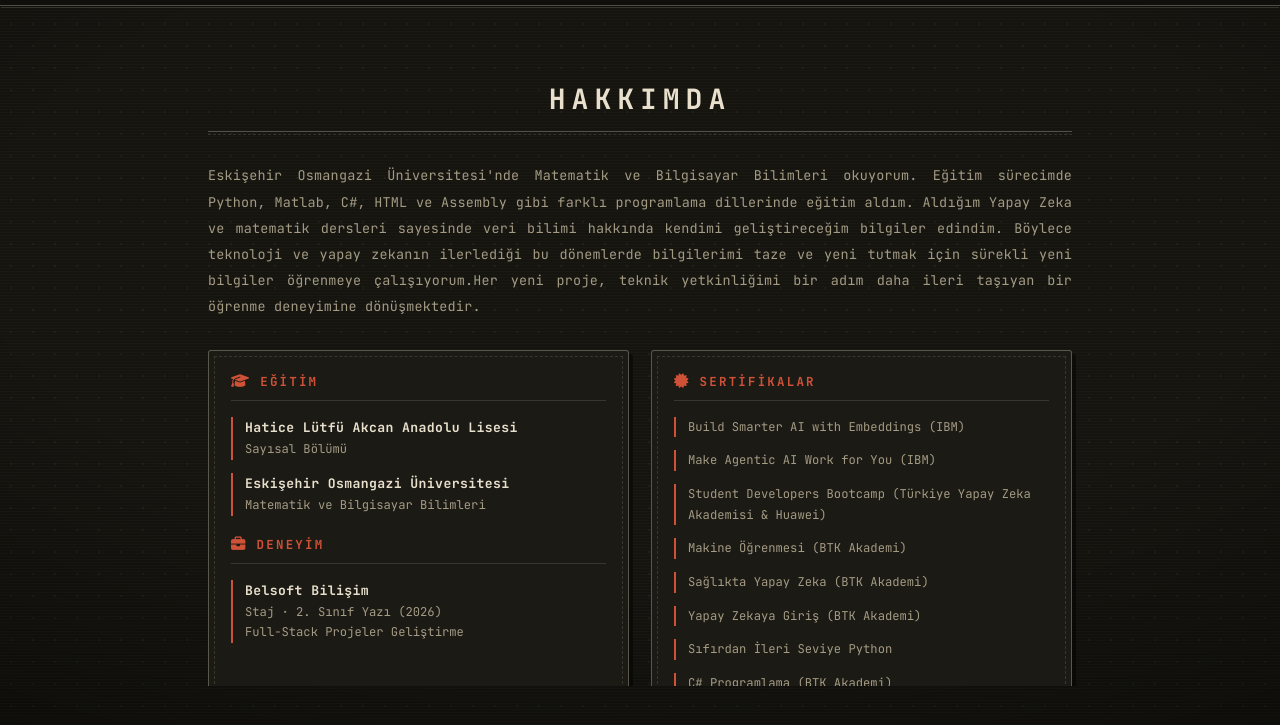
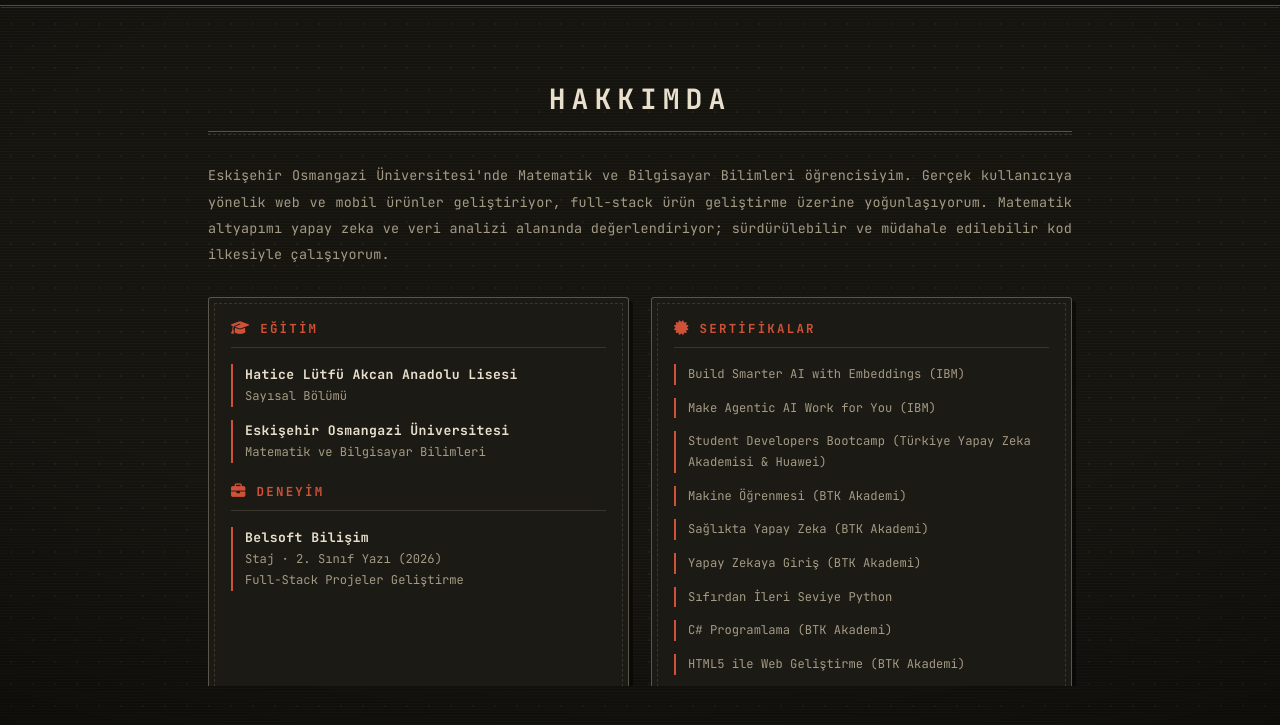
Before and after one commit to ademucar/ademucar-site, a website: page public/hakkimda.html in a window 1280 px wide. Shown: the part 75-800 px from the top of the page. Drawn offline with Linux system fonts and the light colour scheme.

Commit message:
Update hakkimda.html

```diff
--- a/public/hakkimda.html
+++ b/public/hakkimda.html
@@ -61,7 +61,9 @@
 
             <div class="about-content">
                 <div class="about-text">
-                    <p>Eskişehir Osmangazi Üniversitesi'nde Matematik ve Bilgisayar Bilimleri okuyorum. Eğitim sürecimde Python, Matlab, C#, HTML ve Assembly gibi farklı programlama dillerinde eğitim aldım. Aldığım Yapay Zeka ve matematik dersleri sayesinde veri bilimi hakkında kendimi geliştireceğim bilgiler edindim. Böylece teknoloji ve yapay zekanın ilerlediği bu dönemlerde bilgilerimi taze ve yeni tutmak için sürekli yeni bilgiler öğrenmeye çalışıyorum.Her yeni proje, teknik yetkinliğimi bir adım daha ileri taşıyan bir öğrenme deneyimine dönüşmektedir.</p>
+                    <p>Eskişehir Osmangazi Üniversitesi'nde Matematik ve Bilgisayar Bilimleri öğrencisiyim. Gerçek kullanıcıya yönelik web ve mobil ürünler geliştiriyor,
+                    full-stack ürün geliştirme üzerine yoğunlaşıyorum. Matematik altyapımı yapay zeka ve veri analizi alanında
+                    değerlendiriyor; sürdürülebilir ve müdahale edilebilir kod ilkesiyle çalışıyorum.</p>
                 </div>
 
                 <div class="about-details">
```
